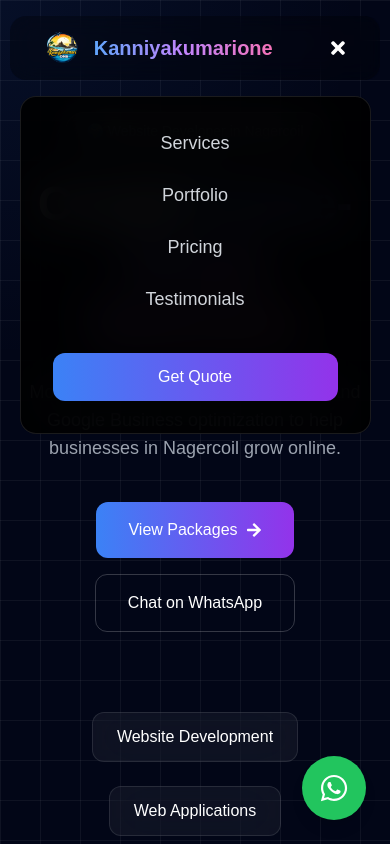
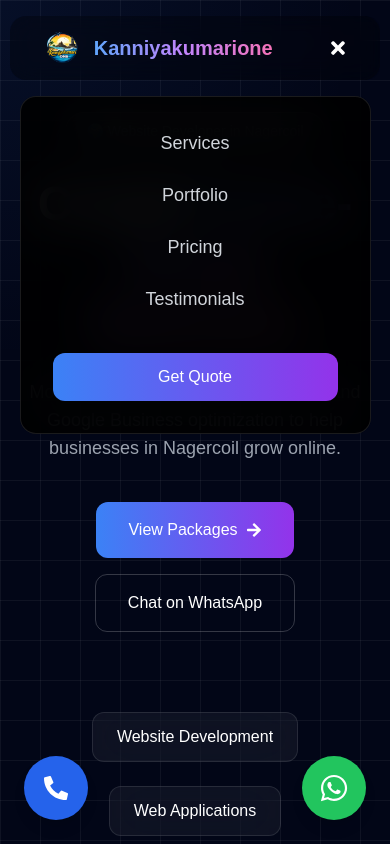
Before and after one commit to kanniyakumarione-test/ServicesKanniyakumariwebsite, a React (Vite) app in the folder services-site/: page / in a window 390 px wide. Both pictures are taken after a click on the element 338 px from the left and 48 px from the top of the page. Shown: the top 844 px of the page. Built offline with nearby package versions, Linux system fonts and the light colour scheme.

Commit message:
phone icon added

```diff
--- a/services-site/src/App.jsx
+++ b/services-site/src/App.jsx
@@ -1,4 +1,5 @@
 import { useState, useEffect, useRef } from "react"
+import { motion, AnimatePresence } from "framer-motion"
 import Navbar from "./components/Navbar"
 import Hero from "./components/Hero"
 import Services from "./components/Services"
@@ -8,13 +9,23 @@ import GoogleBusiness from "./components/GoogleBusiness"
 import Testimonials from "./components/Testimonials"
 import Footer from "./components/Footer"
 import WhatsApp from "./components/WhatsApp"
+import Phone from "./components/Phone"
+import logo from "./assets/logo.png"
 
 function App(){
 
-	const [target, setTarget] = useState({ x: typeof window !== 'undefined' ? window.innerWidth/2 : 0, y: typeof window !== 'undefined' ? window.innerHeight/2 : 0 })
-	const [pos, setPos] = useState(target)
+	const [loading, setLoading] = useState(true)
+	// Use refs instead of state for animation to prevent re-rendering the whole App on every frame
+	const mousePos = useRef({ x: typeof window !== 'undefined' ? window.innerWidth/2 : 0, y: typeof window !== 'undefined' ? window.innerHeight/2 : 0 })
+	const currentPos = useRef({ ...mousePos.current })
+	const spotlightRef = useRef(null)
 	const [showSpotlight, setShowSpotlight] = useState(true)
 	const rafRef = useRef(null)
+
+	useEffect(() => {
+		const timer = setTimeout(() => setLoading(false), 2500)
+		return () => clearTimeout(timer)
+	}, [])
 
 	useEffect(()=>{
 		// detect touch devices and disable spotlight for performance / UX
@@ -24,24 +35,50 @@ function App(){
 
 	useEffect(()=>{
 		// animation loop to smoothly interpolate pos -> target
+		// Using direct DOM manipulation via ref for performance
 		const loop = ()=>{
-			setPos(prev=>{
-				const nx = prev.x + (target.x - prev.x) * 0.12
-				const ny = prev.y + (target.y - prev.y) * 0.12
-				return { x: nx, y: ny }
-			})
+			const target = mousePos.current
+			const current = currentPos.current
+
+			current.x += (target.x - current.x) * 0.12
+			current.y += (target.y - current.y) * 0.12
+
+			if(spotlightRef.current){
+				spotlightRef.current.style.background = `radial-gradient(600px at ${current.x}px ${current.y}px, rgba(59,130,246,0.12), transparent 60%)`
+			}
+
 			rafRef.current = requestAnimationFrame(loop)
 		}
 		rafRef.current = requestAnimationFrame(loop)
 		return ()=> cancelAnimationFrame(rafRef.current)
-	},[target])
+	},[])
 
 	return(
 
 	<div
-		onMouseMove={(e) => setTarget({ x: e.clientX, y: e.clientY })}
+		onMouseMove={(e) => { mousePos.current = { x: e.clientX, y: e.clientY } }}
 		className="relative min-h-screen overflow-hidden"
 	>
+
+	<AnimatePresence>
+		{loading && (
+			<motion.div
+				initial={{ opacity: 1 }}
+				exit={{ opacity: 0 }}
+				transition={{ duration: 0.8 }}
+				className="fixed inset-0 z-[100] flex flex-col items-center justify-center bg-black"
+			>
+				<motion.img
+					src={logo}
+					alt="Loading..."
+					initial={{ scale: 0.8, opacity: 0.5 }}
+					animate={{ scale: 1.1, opacity: 1 }}
+					transition={{ duration: 1.2, repeat: Infinity, repeatType: "reverse" }}
+					className="w-28 h-28 object-contain"
+				/>
+			</motion.div>
+		)}
+	</AnimatePresence>
 
 	{/* Global background glows (single source for whole site) */}
 	<div className="hidden sm:block absolute -top-20 -left-20 w-[500px] h-[500px] bg-blue-500 opacity-10 blur-[160px] rounded-full pointer-events-none z-0"></div>
@@ -56,10 +93,11 @@ function App(){
 		{/* Global cursor spotlight (follows mouse) */}
 		{showSpotlight && (
 			<div
+				ref={spotlightRef}
 				className="pointer-events-none absolute inset-0 opacity-60"
 				style={{
 					zIndex: -1,
-					background: `radial-gradient(600px at ${pos.x}px ${pos.y}px, rgba(59,130,246,0.12), transparent 60%)`,
+					background: `radial-gradient(600px at ${currentPos.current.x}px ${currentPos.current.y}px, rgba(59,130,246,0.12), transparent 60%)`,
 				}}
 			/>
 		)}
@@ -82,6 +120,7 @@ function App(){
 			<Footer/>
 
 			<WhatsApp/>
+			<Phone/>
 		</div>
 
 </div>
--- /dev/null
+++ b/services-site/src/components/Phone.jsx
@@ -0,0 +1,38 @@
+import { FaPhoneAlt } from "react-icons/fa"
+
+export default function Phone(){
+
+const phone="917358847752"
+
+return(
+
+<div className="fixed bottom-6 left-6 z-40 group">
+
+<a
+href={`tel:+${phone}`}
+className="flex items-center justify-center w-16 h-16 rounded-full
+bg-blue-600 shadow-lg hover:scale-110 transition duration-300 relative"
+>
+
+{/* pulse animation */}
+
+<span className="absolute inline-flex h-full w-full rounded-full bg-blue-600 opacity-75 animate-ping"></span>
+
+<FaPhoneAlt className="text-white text-2xl relative"/>
+
+</a>
+
+{/* tooltip (hidden on small screens) */}
+<div className="hidden sm:block absolute left-20 top-1/2 -translate-y-1/2
+bg-black text-white text-sm px-4 py-2 rounded-lg
+opacity-0 group-hover:opacity-100 transition whitespace-nowrap">
+
+Call Now
+
+</div>
+
+</div>
+
+)
+
+}
--- a/services-site/src/main.jsx
+++ b/services-site/src/main.jsx
@@ -12,17 +12,21 @@ function SmoothScrollWrapper() {
 
     const lenis = new Lenis({
       duration: 1.2,
-      smooth: true,
       smoothTouch: true
     })
 
+    let rafHandle;
     function raf(time) {
       lenis.raf(time)
-      requestAnimationFrame(raf)
+      rafHandle = requestAnimationFrame(raf)
     }
 
-    requestAnimationFrame(raf)
+    rafHandle = requestAnimationFrame(raf)
 
+    return () => {
+      cancelAnimationFrame(rafHandle)
+      lenis.destroy()
+    }
   }, [])
 
   return <App />
```
